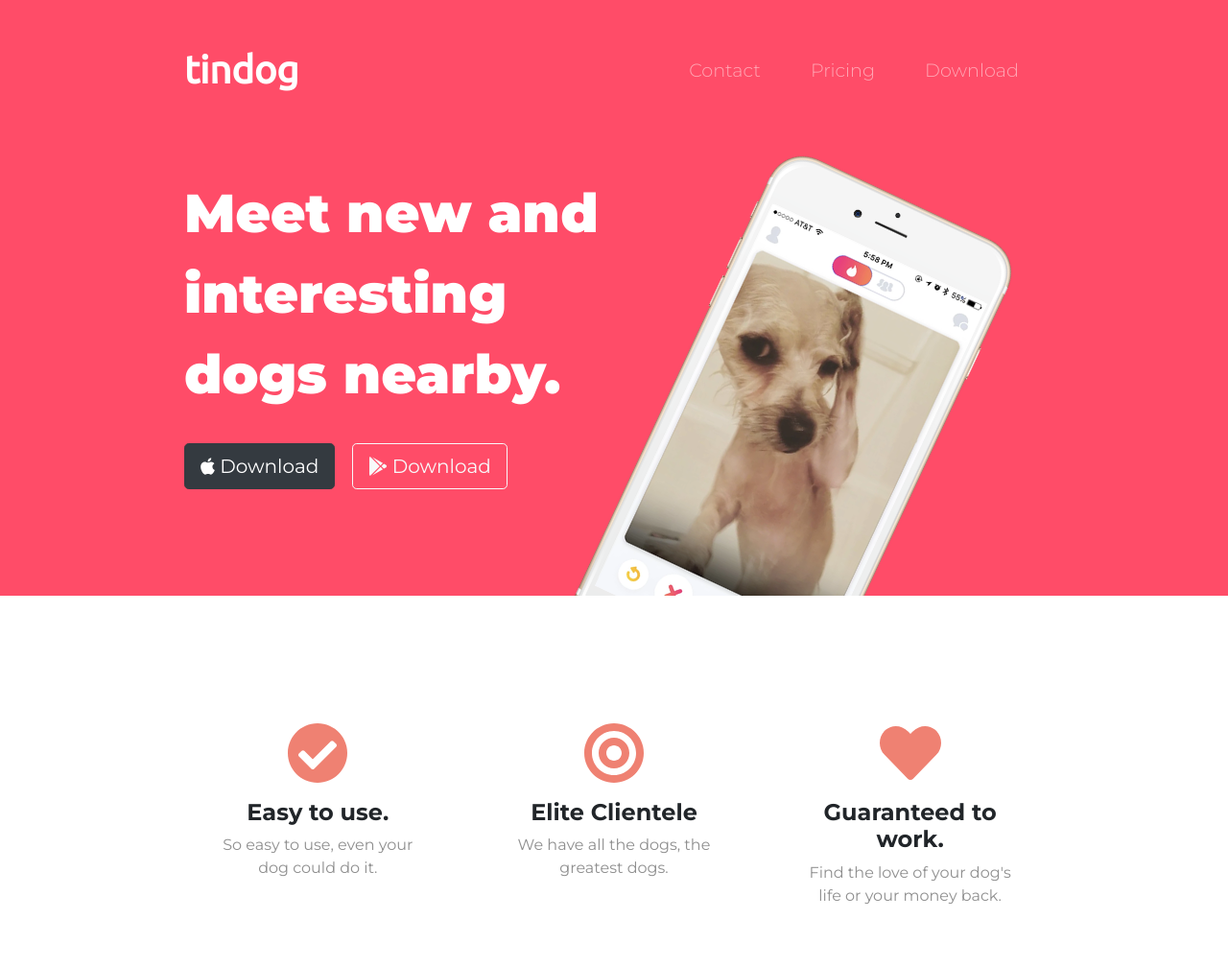
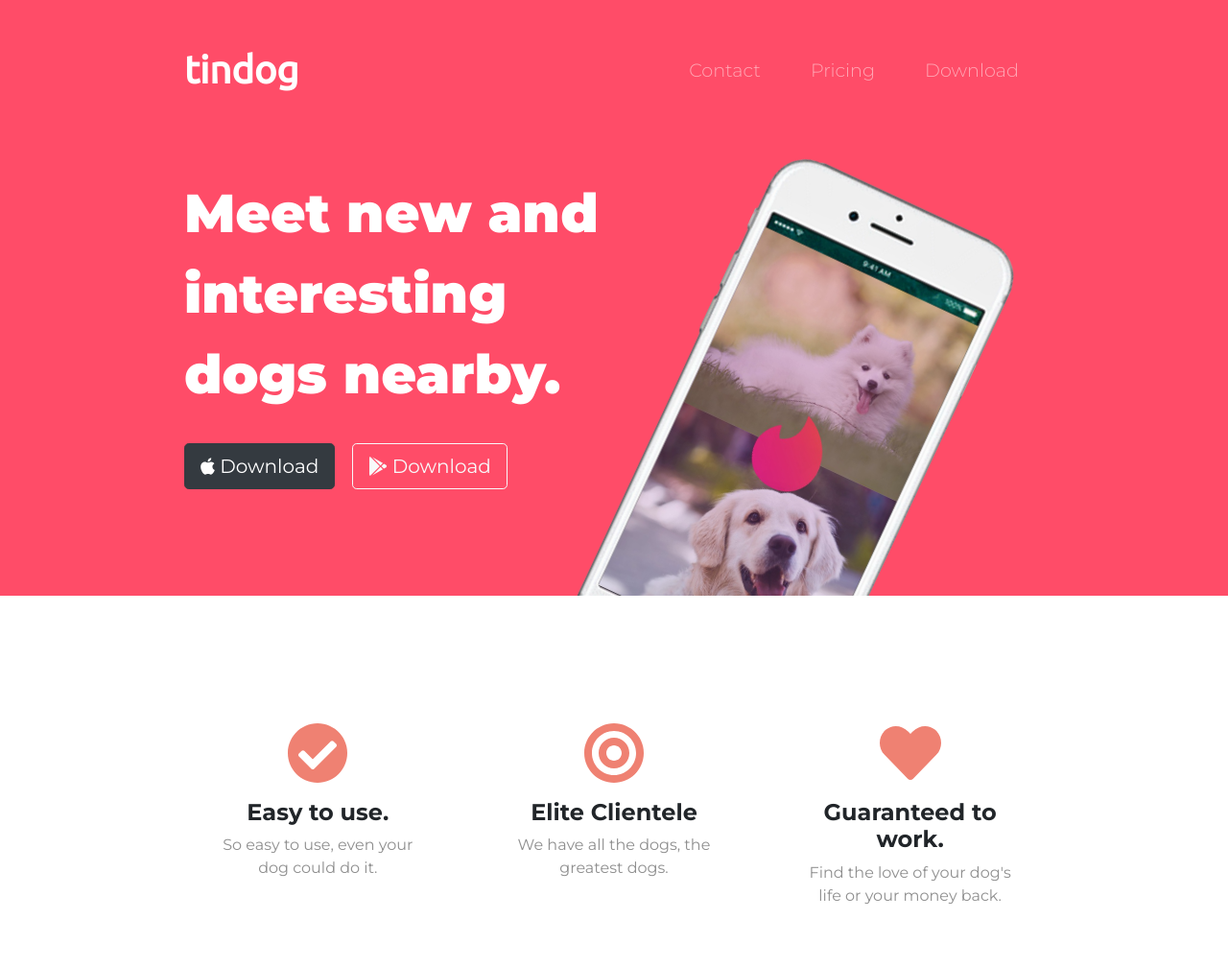
Before and after one commit to Anupam0401/Tindog-website, a plain HTML site: page index.html in a window 1280 px wide. Shown: the top 1007 px of the page at 96% size. Drawn offline with nearby package versions, Linux system fonts and the light colour scheme.

Commit message:
Update index.html

```diff
--- a/index.html
+++ b/index.html
@@ -66,7 +66,7 @@
         </div>
 
         <div class="col-lg-6">
-          <img class="title-image" src="images/iphone6.png" alt="iphone-mockup">
+          <img class="title-image" src="images/iphone7.png" alt="iphone-mockup">
         </div>
 
       </div>
```
